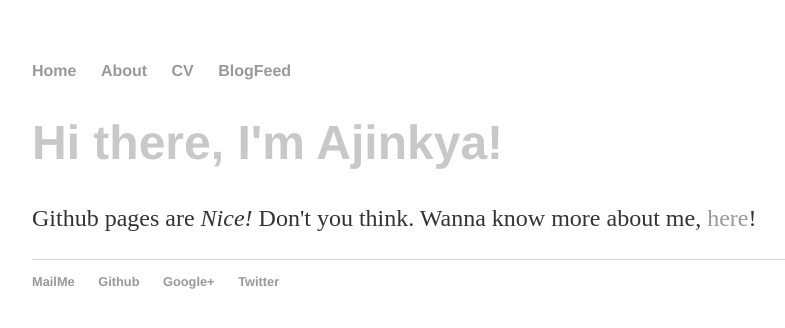
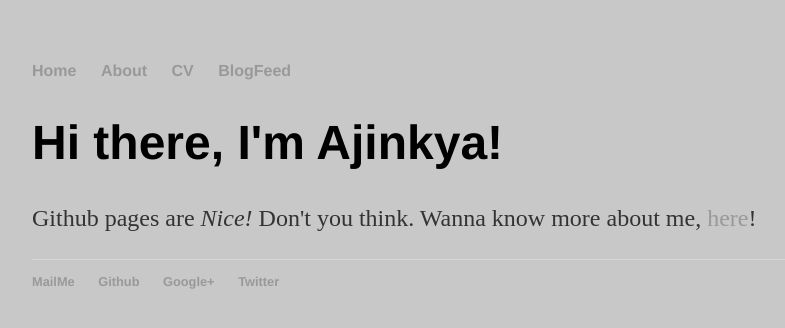
Before and after one commit to ajinkyagorad/ajinkyagorad.github.io, a Jekyll site: the page built from index.html, in a window 1280 px wide. Shown: the top 328 px of the page, without its empty margins (160-945 px from the left). Built offline with Jekyll 4.4.1, drawn with Linux system fonts in a browser that asks for light colours.

Commit message:
Update main.css

```diff
--- a/css/main.css
+++ b/css/main.css
@@ -1,4 +1,4 @@
-body { margin: 60px auto; width: 70%; color:rgb(200,200,200); }
+body { margin: 60px auto; width: 70%; background-color:rgb(200,200,200); }
 
 a { text-decoration: none; color: #999; }
 a:hover { text-decoration: underline; }
```
